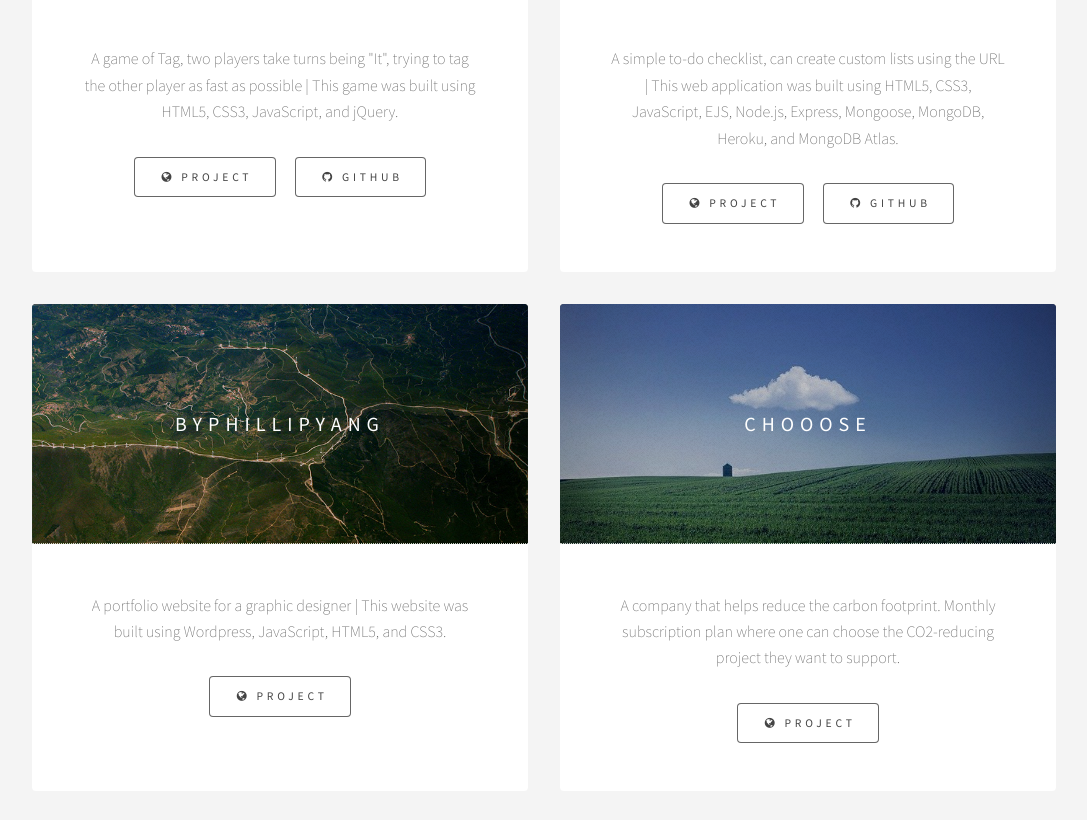
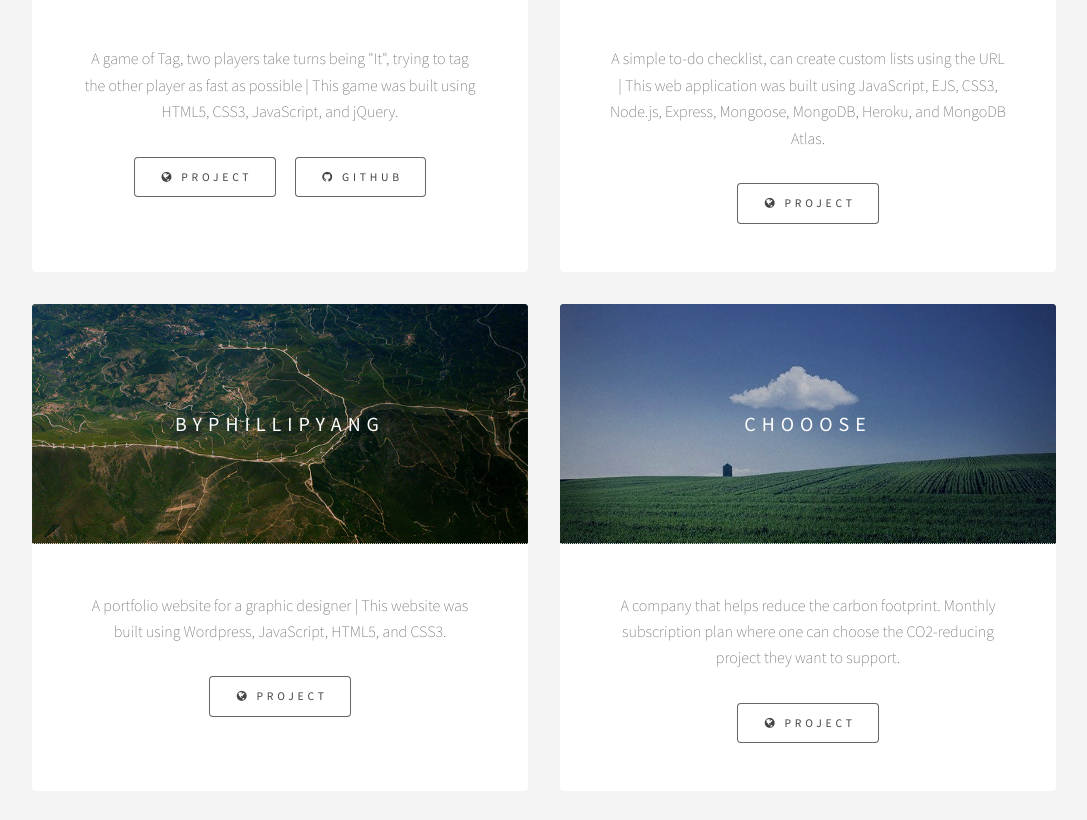
Before and after one commit to haroldseo/portfolio, a plain HTML site: page index.html in a window 1280 px wide. Shown: the part 2765-3585 px from the top of the page, without its empty margins (96-1183 px from the left). Drawn offline with Linux system fonts and the light colour scheme.

Commit message:
Edit Todolist

```diff
--- a/index.html
+++ b/index.html
@@ -167,13 +167,10 @@
             <a target="_blank" href="https://frozen-thicket-85080.herokuapp.com/"><img src="images/pic07.jpg" alt="" /></a>
             <h3>To-Do List</h3>
           </header>
-          <p>A simple to-do checklist, can create custom lists using the URL | This web application was built using HTML5, CSS3, JavaScript, EJS, Node.js, Express, Mongoose, MongoDB, Heroku, and MongoDB Atlas.</p>
+          <p>A simple to-do checklist, can create custom lists using the URL | This web application was built using JavaScript, EJS, CSS3, Node.js, Express, Mongoose, MongoDB, Heroku, and MongoDB Atlas.</p>
           <ul class="actions">
             <li>
               <a target="_blank" href="https://frozen-thicket-85080.herokuapp.com/" class="button"><i class="icon fa-globe"></i> Project</a>
-            </li>
-            <li>
-              <a target="_blank" href="https://github.com/haroldseo/todolist" class="button"><i class="icon fa-github"></i> GitHub</a>
             </li>
           </ul>
         </article>
```
